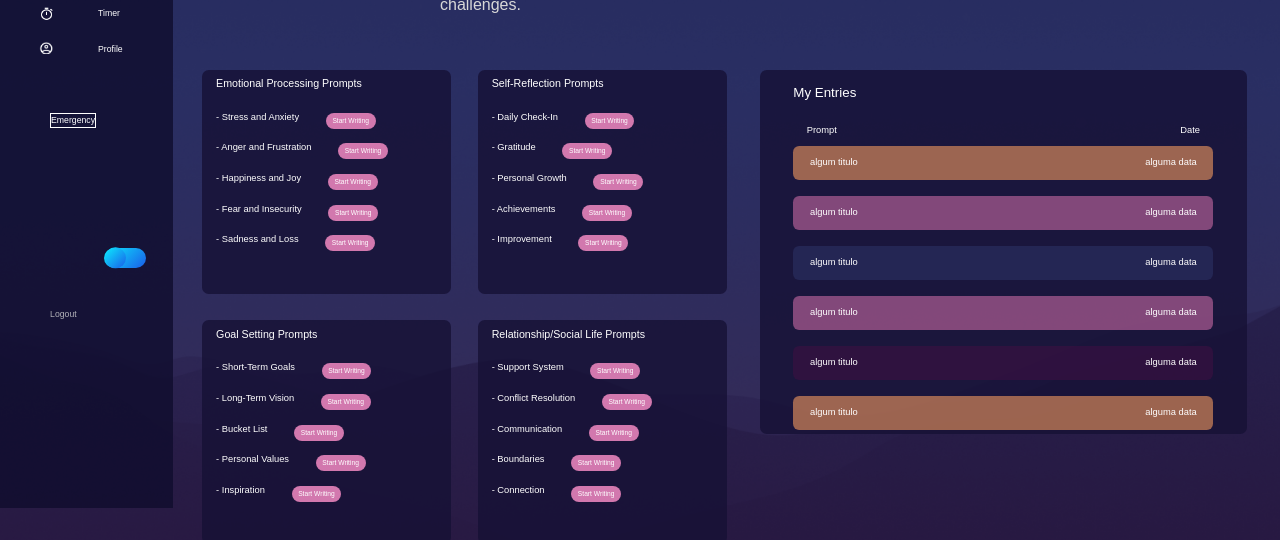
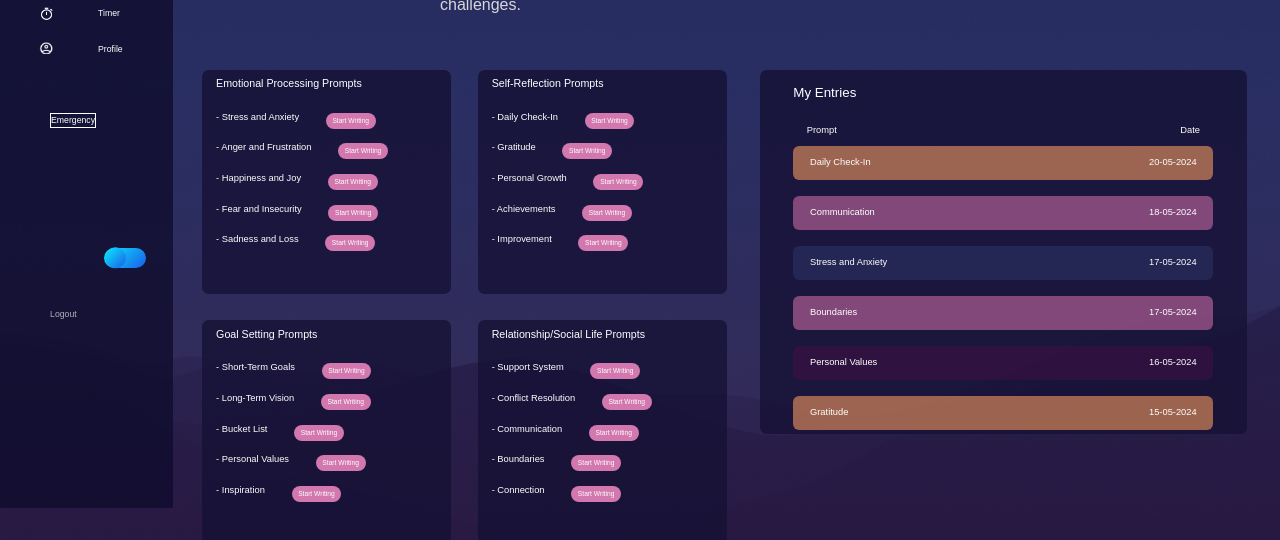
Before and after one commit to Josuzin/calmly, a Next.js app: page /journaling in a window 1280 px wide. Shown: the part 292-832 px from the top of the page. Built offline with nearby package versions, Linux system fonts and the light colour scheme.

Commit message:
histórico do journaling a fingir que funciona

```diff
--- a/components/Journaling.jsx
+++ b/components/Journaling.jsx
@@ -2,6 +2,8 @@ import Link from "next/link";
 import styles from "../styles/Journaling.css";
 import SideBar from "./SideBar";
 import PromptList from "./PromptList";
+import DiaryEntries from "./MyEntries";
+
 
 export default function Journaling() {
   return (
@@ -195,57 +197,7 @@ export default function Journaling() {
                 </div>
               </div>
             </div>
-            <div className="jn-right-content-box">
-              <div className="jn-my-entries-box">
-                <h3 className="jn-my-entries">My Entries</h3>
-              </div>
-              <div className="jn-diary-box">
-                <div className="jn-subtitle-diary-box">
-                  <div className="jn-prompt-box">
-                    <h4 className="jn-prompt">Prompt</h4>
-                  </div>
-                  <div className="jn-date-box">
-                    <h4 className="jn-date">Date</h4>
-                  </div>
-                </div>
-                <div className="jn-diary-content-box1">
-                  <div className="jn-algum-titulo-box">
-                    <h4 className="jn-diary-title-write-box">algum titulo</h4>
-                  </div>
-                  <span className="jn-date-of-note">alguma data</span>
-                </div>
-                <div className="jn-diary-content-box2">
-                  <div className="jn-algum-titulo-box">
-                    <h4 className="jn-diary-title-write-box">algum titulo</h4>
-                  </div>
-                  <span className="jn-date-of-note">alguma data</span>
-                </div>
-                <div className="jn-diary-content-box3">
-                  <div className="jn-algum-titulo-box">
-                    <h4 className="jn-diary-title-write-box">algum titulo</h4>
-                  </div>
-                  <span className="jn-date-of-note">alguma data</span>
-                </div>
-                <div className="jn-diary-content-box4">
-                  <div className="jn-algum-titulo-box">
-                    <h4 className="jn-diary-title-write-box">algum titulo</h4>
-                  </div>
-                  <span className="jn-date-of-note">alguma data</span>
-                </div>
-                <div className="jn-diary-content-box5">
-                  <div className="jn-algum-titulo-box">
-                    <h4 className="jn-diary-title-write-box">algum titulo</h4>
-                  </div>
-                  <span className="jn-date-of-note">alguma data</span>
-                </div>
-                <div className="jn-diary-content-box6">
-                  <div className="jn-algum-titulo-box">
-                    <h4 className="jn-diary-title-write-box">algum titulo</h4>
-                  </div>
-                  <span className="jn-date-of-note">alguma data</span>
-                </div>
-              </div>
-            </div>
+            <DiaryEntries/>
           </div>
         </section>
       </div>
--- /dev/null
+++ b/components/Modal.js
@@ -0,0 +1,20 @@
+import React from 'react';
+
+const CustomModal = ({ isOpen, onClose, content }) => {
+  if (!isOpen) {
+    return null;
+  }
+
+  return (
+    <div className="custom-modal-overlay">
+      <div className="custom-modal-content">
+        <h4>{content.title}</h4>
+        <p>{content.date}</p>
+        <p>{content.text}</p>
+        <button onClick={onClose}>Close</button>
+      </div>
+    </div>
+  );
+};
+
+export default CustomModal;
--- /dev/null
+++ b/components/MyEntries.jsx
@@ -0,0 +1,56 @@
+"use client";
+import React, { useState } from 'react';
+import CustomModal from "../components/Modal";
+import '../styles/Journaling.css';
+
+const DiaryEntries = () => {
+  const [modalIsOpen, setModalIsOpen] = useState(false);
+  const [modalContent, setModalContent] = useState({});
+
+  const entries = [
+    { title: 'Daily Check-In', date: '20-05-2024', text: 'Lorem ipsum dolor sit amet, consectetur adipiscing elit. Duis convallis venenatis est quis consectetur. Nulla facilisi. Praesent auctor faucibus sapien vitae ultrices. Nullam in faucibus odio, quis fringilla mi. Phasellus posuere iaculis magna ut cursus. Quisque at felis at elit convallis maximus quis non nunc. Nullam vel neque accumsan, pharetra lectus sit amet, accumsan enim. Ut sit amet nisi in urna cursus condimentum. Morbi at ligula pharetra quam efficitur tincidunt sed nec sem. Vestibulum ante ipsum primis in faucibus orci luctus et ultrices posuere cubilia curae; Nam eu ultrices diam. Proin vel nisl nulla.' },
+    { title: 'Communication', date: '18-05-2024', text: 'Lorem ipsum dolor sit amet, consectetur adipiscing elit. Duis convallis venenatis est quis consectetur. Nulla facilisi. Praesent auctor faucibus sapien vitae ultrices. Nullam in faucibus odio, quis fringilla mi. Phasellus posuere iaculis magna ut cursus. Quisque at felis at elit convallis maximus quis non nunc. Nullam vel neque accumsan, pharetra lectus sit amet, accumsan enim. Ut sit amet nisi in urna cursus condimentum. Morbi at ligula pharetra quam efficitur tincidunt sed nec sem. Vestibulum ante ipsum primis in faucibus orci luctus et ultrices posuere cubilia curae; Nam eu ultrices diam. Proin vel nisl nulla.' },
+    { title: 'Stress and Anxiety', date: '17-05-2024', text: 'Lorem ipsum dolor sit amet, consectetur adipiscing elit. Duis convallis venenatis est quis consectetur. Nulla facilisi. Praesent auctor faucibus sapien vitae ultrices. Nullam in faucibus odio, quis fringilla mi. Phasellus posuere iaculis magna ut cursus. Quisque at felis at elit convallis maximus quis non nunc. Nullam vel neque accumsan, pharetra lectus sit amet, accumsan enim. Ut sit amet nisi in urna cursus condimentum. Morbi at ligula pharetra quam efficitur tincidunt sed nec sem. Vestibulum ante ipsum primis in faucibus orci luctus et ultrices posuere cubilia curae; Nam eu ultrices diam. Proin vel nisl nulla.' },
+    { title: 'Boundaries', date: '17-05-2024', text: 'Lorem ipsum dolor sit amet, consectetur adipiscing elit. Duis convallis venenatis est quis consectetur. Nulla facilisi. Praesent auctor faucibus sapien vitae ultrices. Nullam in faucibus odio, quis fringilla mi. Phasellus posuere iaculis magna ut cursus. Quisque at felis at elit convallis maximus quis non nunc. Nullam vel neque accumsan, pharetra lectus sit amet, accumsan enim. Ut sit amet nisi in urna cursus condimentum. Morbi at ligula pharetra quam efficitur tincidunt sed nec sem. Vestibulum ante ipsum primis in faucibus orci luctus et ultrices posuere cubilia curae; Nam eu ultrices diam. Proin vel nisl nulla.' },
+    { title: 'Personal Values', date: '16-05-2024', text: 'Lorem ipsum dolor sit amet, consectetur adipiscing elit. Duis convallis venenatis est quis consectetur. Nulla facilisi. Praesent auctor faucibus sapien vitae ultrices. Nullam in faucibus odio, quis fringilla mi. Phasellus posuere iaculis magna ut cursus. Quisque at felis at elit convallis maximus quis non nunc. Nullam vel neque accumsan, pharetra lectus sit amet, accumsan enim. Ut sit amet nisi in urna cursus condimentum. Morbi at ligula pharetra quam efficitur tincidunt sed nec sem. Vestibulum ante ipsum primis in faucibus orci luctus et ultrices posuere cubilia curae; Nam eu ultrices diam. Proin vel nisl nulla.' },
+    { title: 'Gratitude', date: '15-05-2024', text: 'Lorem ipsum dolor sit amet, consectetur adipiscing elit. Duis convallis venenatis est quis consectetur. Nulla facilisi. Praesent auctor faucibus sapien vitae ultrices. Nullam in faucibus odio, quis fringilla mi. Phasellus posuere iaculis magna ut cursus. Quisque at felis at elit convallis maximus quis non nunc. Nullam vel neque accumsan, pharetra lectus sit amet, accumsan enim. Ut sit amet nisi in urna cursus condimentum. Morbi at ligula pharetra quam efficitur tincidunt sed nec sem. Vestibulum ante ipsum primis in faucibus orci luctus et ultrices posuere cubilia curae; Nam eu ultrices diam. Proin vel nisl nulla.' },
+  ];
+
+  const openModal = (entry) => {
+    setModalContent(entry);
+    setModalIsOpen(true);
+  };
+
+  const closeModal = () => {
+    setModalIsOpen(false);
+  };
+
+  return (
+    <div className="jn-right-content-box">
+      <div className="jn-my-entries-box">
+        <h3 className="jn-my-entries">My Entries</h3>
+      </div>
+      <div className="jn-diary-box">
+        <div className="jn-subtitle-diary-box">
+          <div className="jn-prompt-box">
+            <h4 className="jn-prompt">Prompt</h4>
+          </div>
+          <div className="jn-date-box">
+            <h4 className="jn-date">Date</h4>
+          </div>
+        </div>
+        {entries.map((entry, index) => (
+          <div key={index} className={`jn-diary-content-box${index + 1}`} onClick={() => openModal(entry)}>
+            <div className="jn-algum-titulo-box">
+              <h4 className="jn-diary-title-write-box">{entry.title}</h4>
+            </div>
+            <span className="jn-date-of-note">{entry.date}</span>
+          </div>
+        ))}
+      </div>
+      <CustomModal isOpen={modalIsOpen} onClose={closeModal} content={modalContent} />
+    </div>
+  );
+};
+
+export default DiaryEntries;
--- a/package.json
+++ b/package.json
@@ -19,7 +19,8 @@
     "openai": "^4.47.1",
     "react": "^18",
     "react-dom": "^18",
-    "react-h5-audio-player": "^3.9.1"
+    "react-h5-audio-player": "^3.9.1",
+    "react-modal": "^3.16.1"
   },
   "devDependencies": {
     "eslint": "^8",
--- a/styles/Journaling.css
+++ b/styles/Journaling.css
@@ -236,3 +236,56 @@
 .jn-pic {
   width: 85vw;
 }
+
+.jn-right-content-box {
+  position: relative;
+}
+
+/* Estilos para o modal customizado */
+.custom-modal-overlay {
+  position: absolute;
+  top: 0;
+  left: 0;
+  right: 0;
+  bottom: 0;
+  display: flex;
+  align-items: center;
+  justify-content: center;
+  z-index: 1000;
+}
+
+
+.custom-modal-content {
+  background: rgba(190, 189, 189, 1);
+  padding: 20px;
+  border-radius: 8px;
+  max-width: 500px;
+  width: 100%;
+  color: black;
+}
+
+.custom-modal-content h4 {
+  font-size: 20px;
+  margin-bottom: 10px;
+}
+
+.custom-modal-content p {
+  font-size: 14px;
+  margin-bottom: 10px;
+}
+
+.custom-modal-content button {
+  display: block;
+  margin: 0 auto;
+  padding: 10px 20px;
+  font-size: 16px;
+  color: #fff;
+  background: #f06292;
+  border: none;
+  border-radius: 8px;
+  cursor: pointer;
+}
+
+.custom-modal-content button:hover {
+  background: #e91e63;
+}
```
Also changed, not shown: 1 other file (tests, documents, lock files or other folders).
